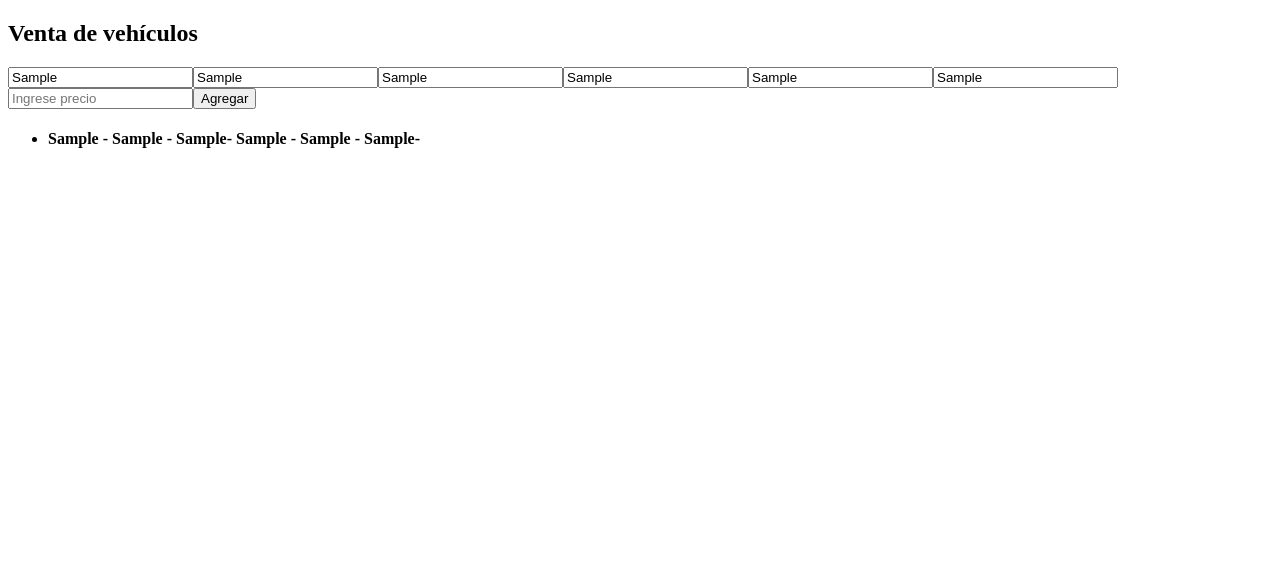
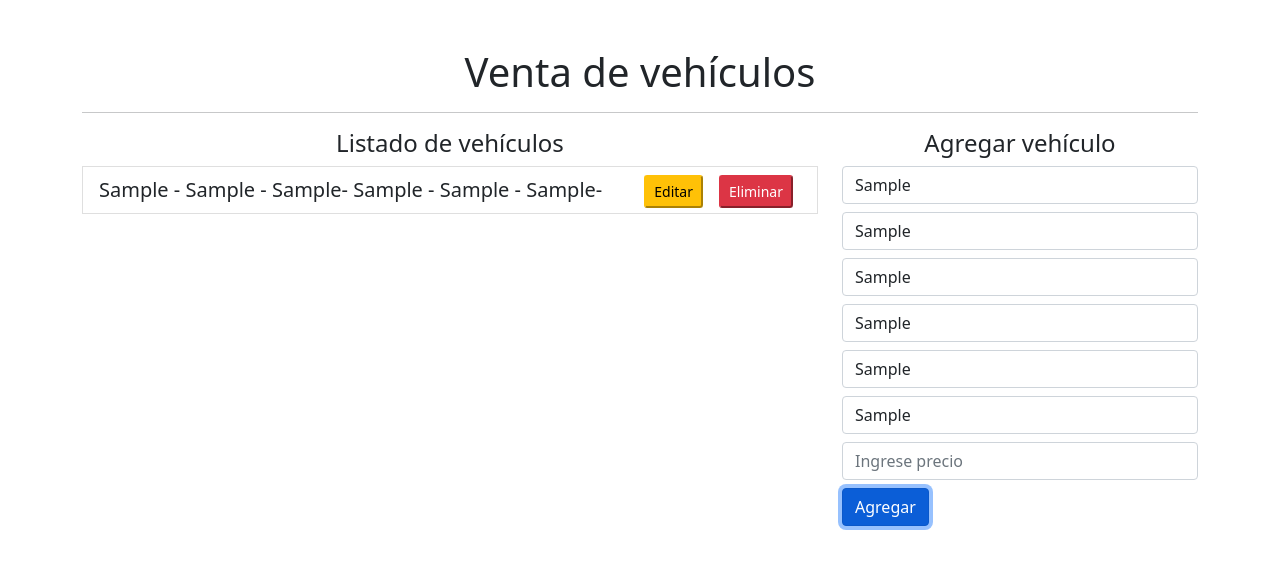
Before and after one commit to jesuspaez13/fundamentos_react_bp, a React (Create React App) app: page / in a window 1280 px wide. Both pictures are taken after typing "Sample", "Sample", "Sample", "Sample", "Sample", "Sample" into the empty fields and a click on the button "Agregar". Shown: the top 568 px of the page. Built offline with nearby package versions, Linux system fonts and the light colour scheme.

Commit message:
interfaz inicial

```diff
--- a/public/index.html
+++ b/public/index.html
@@ -2,6 +2,7 @@
 <html lang="en">
   <head>
     <meta charset="utf-8" />
+    <link href="https://cdn.jsdelivr.net/npm/bootstrap@5.1.3/dist/css/bootstrap.min.css" rel="stylesheet" integrity="sha384-1BmE4kWBq78iYhFldvKuhfTAU6auU8tT94WrHftjDbrCEXSU1oBoqyl2QvZ6jIW3" crossorigin="anonymous">
     <link rel="icon" href="%PUBLIC_URL%/favicon.ico" />
     <meta name="viewport" content="width=device-width, initial-scale=1" />
     <meta name="theme-color" content="#000000" />
--- a/src/components/Formulario.jsx
+++ b/src/components/Formulario.jsx
@@ -19,57 +19,74 @@
     }
 
     return (
-        <div>
-            <h2>Venta de vehículos</h2>
+        <div className='container mt-5'>
+            <h1 className='text-center'>Venta de vehículos</h1>
+            <hr/>
+            <div className='row'>
+                <div className="col-8">
+                    <h4 className="text-center">Listado de vehículos</h4>
+                    <ul className="list-group"></ul>
+                    {
+                        lista.map((item, index)=> (
+                        <li className='list-group-item'key={index}>
+                            <span className='lead'>{item.nombreTipo} - {item.nombreEstado} - {item.nombreMarca}
+                            - {item.nombreModelo} - {item.nombreCilindraje} - {item.nombreColor}
+                            - {item.nombrePrecio}</span>
+                            <button className='btn-danger btn-sm float-end mx-2'>Eliminar</button>
+                            <button className='btn-warning btn-sm float-end mx-2'>Editar</button>
+                        </li>
+                        ))
+                    }
+                </div>
+                <div className="col-4">
+                    <h4 className="text-center">Agregar vehículo</h4>
                     <form onSubmit={guardarDatos}>
                         <input
+                            className='form-control mb-2'
                             type="text"
                             placeholder='Ingrese tipo'
                             onChange={(e)=>setTipo(e.target.value)}
                         />
                         <input
+                            className='form-control mb-2'
                             type="text"
                             placeholder='Ingrese estado'
                             onChange={(e)=>setEstado(e.target.value)}
                         />
                         <input
+                            className='form-control mb-2'
                             type="text"
                             placeholder='Ingrese marca'
                             onChange={(e)=>setMarca(e.target.value)}
                         />
                         <input
+                            className='form-control mb-2'
                             type="text"
                             placeholder='Ingrese modelo'
                             onChange={(e)=>setModelo(e.target.value)}
                         />
                         <input
+                            className='form-control mb-2'
                             type="text"
                             placeholder='Ingrese cilindraje'
                             onChange={(e)=>setCilindraje(e.target.value)}
                         />
                         <input
+                            className='form-control mb-2'
                             type="text"
                             placeholder='Ingrese color'
                             onChange={(e)=>setColor(e.target.value)}
                         />
                         <input
+                            className='form-control mb-2'
                             type="text"
                             placeholder='Ingrese precio'
                             onChange={(e)=>setPrecio(e.target.value)}
                         />
-                <button type='submit'>Agregar</button>
+                        <button className='btn btn-primary btn-block'type='submit'>Agregar</button>
                      </form>
-            <ul>
-                {
-                    lista.map((item, index)=> (
-                       <li key={index}>
-                          <h4>{item.nombreTipo} - {item.nombreEstado} - {item.nombreMarca}
-                           - {item.nombreModelo} - {item.nombreCilindraje} - {item.nombreColor}
-                           - {item.nombrePrecio}</h4>
-                       </li>
-                    ))
-                }
-            </ul>
+                </div>
+            </div>
         </div>
     )
 }
```
Lines whose indentation alone changed are shown as unchanged.
